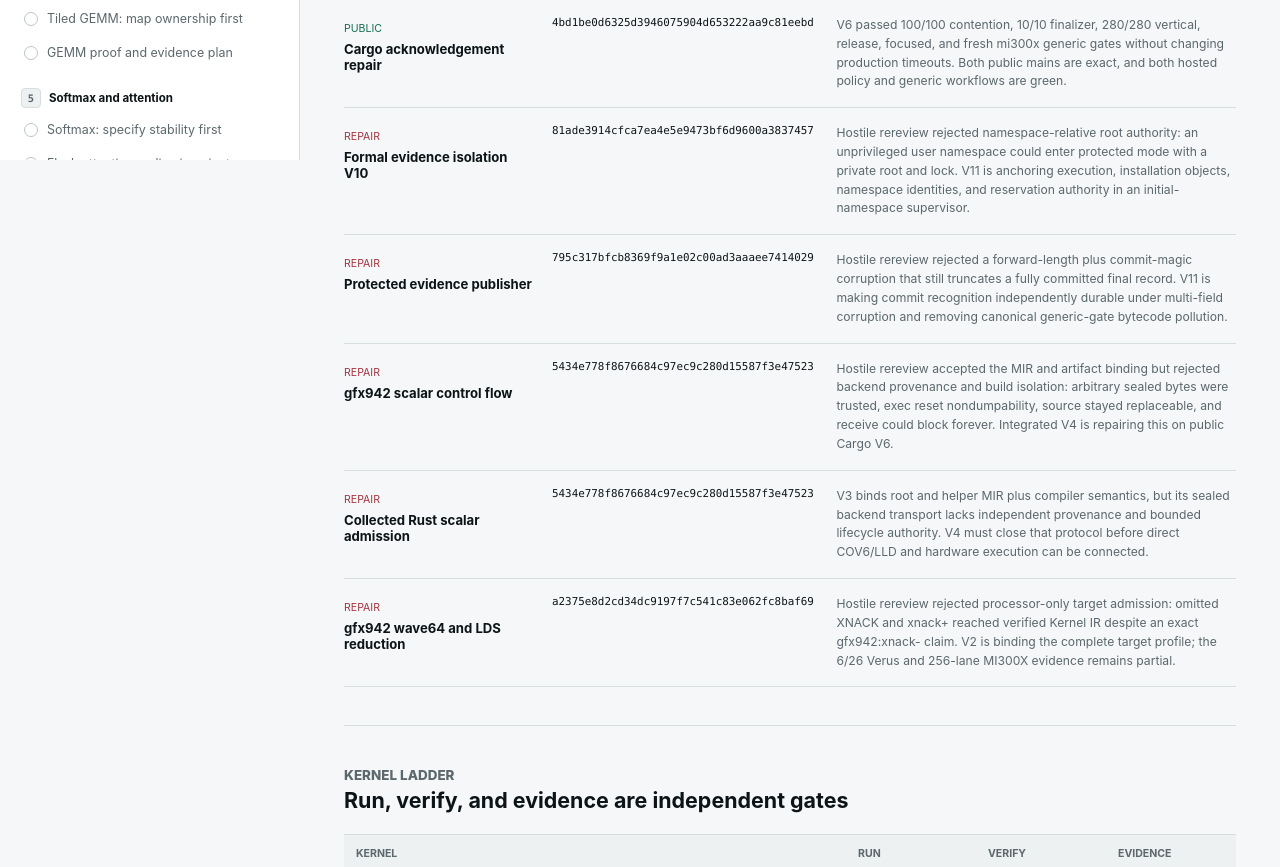
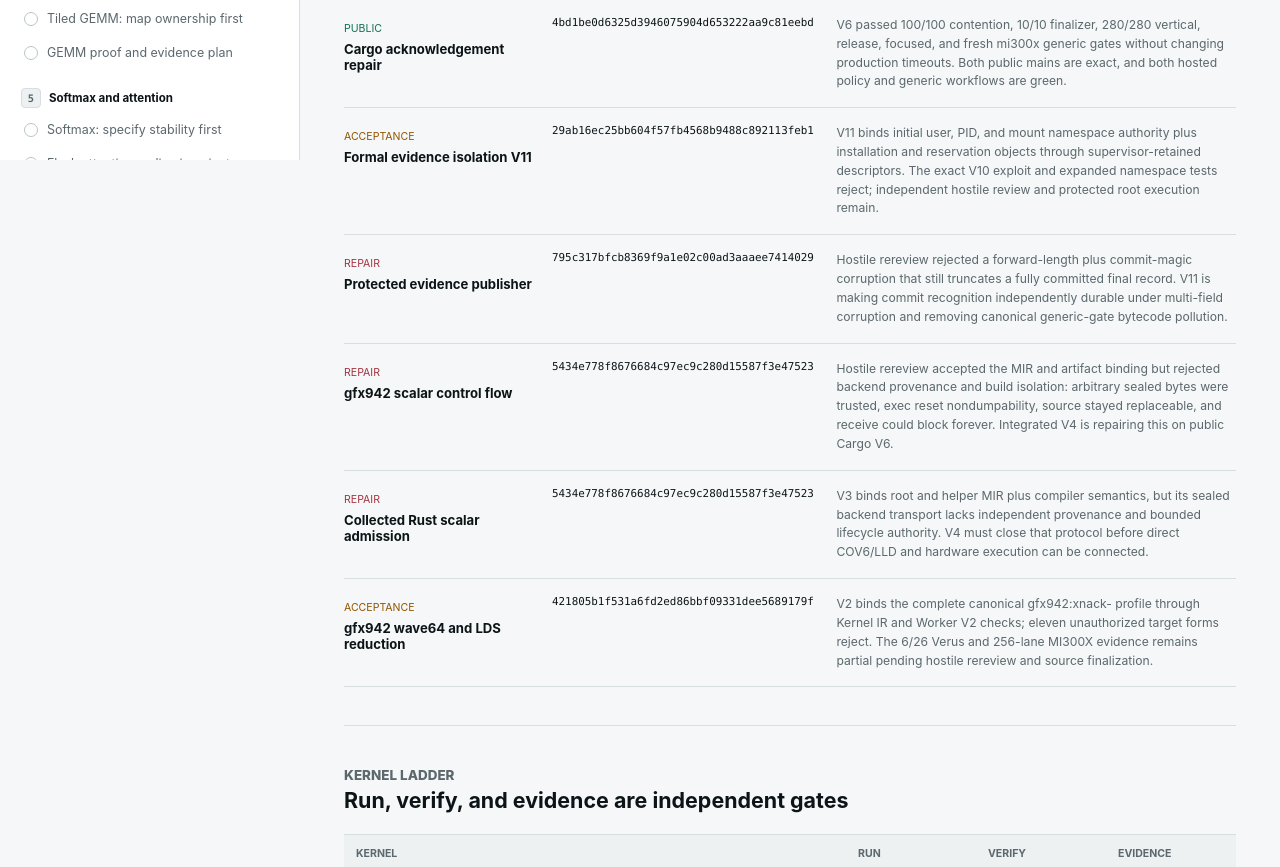
Before and after one commit to harsh-nod/fe2o3-kernels, a React (Vite) app: page /#/status in a window 1280 px wide. Shown: the part 640-1507 px from the top of the page. Built offline with nearby package versions, Linux system fonts and the light colour scheme.

Commit message:
Track Formal V11 and wave LDS V2

```diff
--- a/src/content/progress.ts
+++ b/src/content/progress.ts
@@ -46,11 +46,11 @@ export const developmentCheckpoints: DevelopmentCheckpoint[] = [
       "V6 passed 100/100 contention, 10/10 finalizer, 280/280 vertical, release, focused, and fresh mi300x generic gates without changing production timeouts. Both public mains are exact, and both hosted policy and generic workflows are green.",
   },
   {
-    name: "Formal evidence isolation V10",
-    commit: "81ade3914cfca7ea4e5e9473bf6d9600a3837457",
-    state: "repair",
+    name: "Formal evidence isolation V11",
+    commit: "29ab16ec25bb604f57fb4568b9488c892113feb1",
+    state: "acceptance",
     detail:
-      "Hostile rereview rejected namespace-relative root authority: an unprivileged user namespace could enter protected mode with a private root and lock. V11 is anchoring execution, installation objects, namespace identities, and reservation authority in an initial-namespace supervisor.",
+      "V11 binds initial user, PID, and mount namespace authority plus installation and reservation objects through supervisor-retained descriptors. The exact V10 exploit and expanded namespace tests reject; independent hostile review and protected root execution remain.",
   },
   {
     name: "Protected evidence publisher",
@@ -75,10 +75,10 @@ export const developmentCheckpoints: DevelopmentCheckpoint[] = [
   },
   {
     name: "gfx942 wave64 and LDS reduction",
-    commit: "a2375e8d2cd34dc9197f7c541c83e062fc8baf69",
-    state: "repair",
+    commit: "421805b1f531a6fd2ed86bbf09331dee5689179f",
+    state: "acceptance",
     detail:
-      "Hostile rereview rejected processor-only target admission: omitted XNACK and xnack+ reached verified Kernel IR despite an exact gfx942:xnack- claim. V2 is binding the complete target profile; the 6/26 Verus and 256-lane MI300X evidence remains partial.",
+      "V2 binds the complete canonical gfx942:xnack- profile through Kernel IR and Worker V2 checks; eleven unauthorized target forms reject. The 6/26 Verus and 256-lane MI300X evidence remains partial pending hostile rereview and source finalization.",
   },
 ];
 
```
Also changed, not shown: 1 other file (tests, documents, lock files or other folders).
